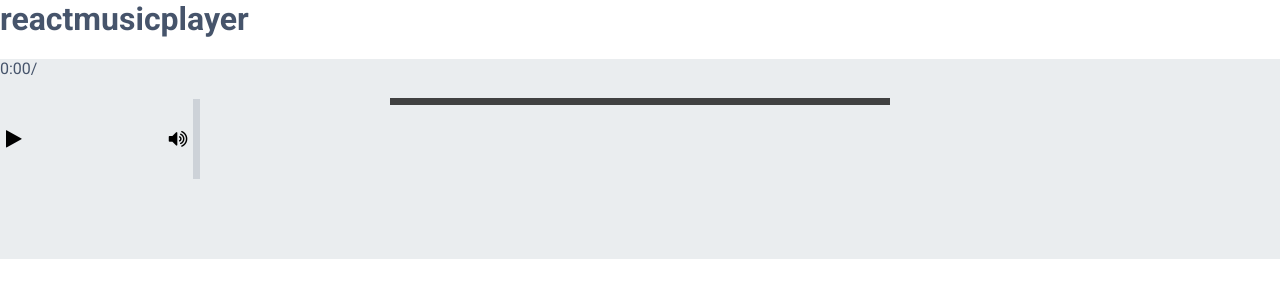
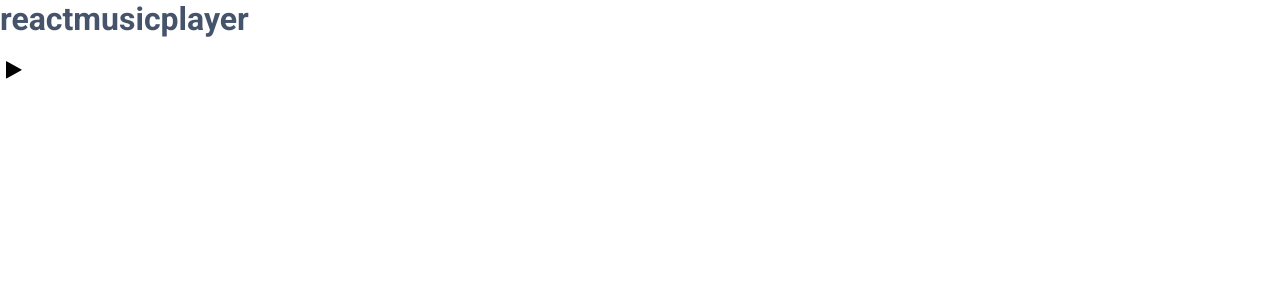
Before and after one commit to vincentchin/reactmusicplayer, a React app: page / in a window 1280 px wide. Shown: the top 300 px of the page. Built offline with nearby package versions, Linux system fonts and the light colour scheme.

Commit message:
Made small style changes

```diff
--- a/components/AudioPlayer.js
+++ b/components/AudioPlayer.js
@@ -21,6 +21,8 @@ export default class AudioPlayer extends Component {
     this.getDuration = this.getDuration.bind(this);
     this.updateTime = this.updateTime.bind(this);
     this.setVolume = this.setVolume.bind(this);
+    this.hoverVolume = this.hoverVolume.bind(this);
+    this.noShow = this.noShow.bind(this);
     this.toggleMute = this.toggleMute.bind(this);
     this.togglePlay = this.togglePlay.bind(this);
     this.resetSong = this.resetSong.bind(this);
@@ -35,7 +37,8 @@ export default class AudioPlayer extends Component {
       totalTimeDisplay: "",
       currentTimeDisplay: "0:00",
       volume: 1.0,
-      preVolumeValue: 0
+      preVolumeValue: 0,
+      hoverState: false
     }
   }
 
@@ -137,6 +140,17 @@ export default class AudioPlayer extends Component {
     this.audio.volume = volume;
   }
 
+  hoverVolume() {
+    this.setState({
+      hoverState: !this.state.hoverState
+    })
+  }
+
+  noShow() {
+    this.setState({
+      hoverState: false
+    })
+  }
   /* PlayerControl Functions */
 
   play() {
@@ -169,32 +183,45 @@ export default class AudioPlayer extends Component {
   }
 
   render() {
+
+    var showVolumeBar = this.state.hoverState ? 'volume-bar' : 'hidden' ;
+    var showPlayer = this.state.playing ? 'player-container' : 'hidden';
+
     return (
-      <div className="player-container">
 
-        <div className="player-options">
+      <div>
+        <button onClick={this.togglePlay} className="player-btn-play">
+          <PlayButton playing={this.state.playing} />
+        </button>
+
+        <div className={showPlayer}>
+          <div className="player">
 
             <div className="player-buttons">
-            <button onClick={this.togglePlay} className="player-btn">
+              <button onClick={this.togglePlay} className="player-btn-play">
                 <PlayButton playing={this.state.playing} />
               </button>
-            <button onClick={this.toggleMute} className="player-btn">
+            </div>
+
+            <div className="timeline">
+              <div className="current-time">{this.state.currentTimeDisplay}</div>
+              <div className="player-progress-container" onClick={this.setProgress}>
+                <ProgressBar progress={this.state.progress} currentTime={this.audio.currentTime} duration={this.audio.duration} />
+              </div>
+              <div className="total-time">{this.state.totalTimeDisplay}</div>
+            </div>
+
+            <div className="volume-container" onMouseLeave={this.noShow}>
+              <div className={showVolumeBar} onClick={this.setVolume}>
+                <VolumeBar volume={this.audio.volume} />
+              </div>
+              <button onClick={this.toggleMute} onMouseEnter={this.hoverVolume} className="player-btn-volume">
                 <MuteButton volume={this.audio.volume}/>
               </button>
             </div>
 
-          <div className="player-volume-container" onClick={this.setVolume}>
-            <VolumeBar volume={this.audio.volume} />
           </div>
-
         </div>
-
-        <div>{this.state.currentTimeDisplay}/{this.state.totalTimeDisplay}</div>
-
-        <div className="player-progress-container" onClick={this.setProgress}>
-          <ProgressBar progress={this.state.progress} currentTime={this.audio.currentTime} duration={this.audio.duration} />
-        </div>
-
       </div>
     )
   }
--- a/components/MuteButton.js
+++ b/components/MuteButton.js
@@ -6,7 +6,7 @@ export default class MuteButton extends Component {
 
     var volumeToggleClass = classnames({
     'fa' : true,
-    'fa-volume-up': this.props.volume === 1,
+    'fa-volume-up': this.props.volume >= 0.7,
     'fa-volume-down': (1 > this.props.volume) && (this.props.volume > 0),
     'fa-volume-off': this.props.volume === 0
     })
--- a/css/style.css
+++ b/css/style.css
@@ -9,27 +9,64 @@ body {
   margin: 0;
 }
 
+.hidden {
+  display: none;
+}
+
 .player-container {
-  position: relative;
+  position: absolute;
   width: 100%;
-  height: 200px;
+  height: 70px;
   bottom: 0;
   margin: 0 auto;
   background-color: #EAEDEF;
 }
-.player-options {
-  width:200px;
+
+.player {
+  display:flex;
+}
+
+.player-progress-container:hover, .player-btn-volume:hover, .player-btn-play:hover, .volume-bar:hover {
+  cursor: pointer;
+}
+
+.player-buttons {
   position: absolute;
-  left:0;
+  bottom:20px;
+  left:20%;
+  display: inline-flex;
+  justify-content: space-between;
+  align-items: center;
+}
+
+.player-btn-play {
+  align-items: center;
+  color: #000;
+  background-color: transparent;
+  border: 0;
+  border-radius: 50%;
+  outline: 0;
+  transition: all .4s;
+}
+
+.timeline {
+  display:inline-flex;
+  width: 60%;
+  margin:0 auto;
+  padding:30px;
+}
+
+.current-time {
+  position:relative;
+  margin:0 auto;
+  height: 70px;
 }
 
 .player-progress-container {
   position: relative;
-
   width: 500px;
   height: 7px;
-  margin: 20px auto;
-
+  margin: 5px;
   background-color: #414141;
 }
 
@@ -38,22 +75,36 @@ body {
   top: 0;
   left: 0;
   bottom: 0;
-
   background-color: #CDD2D8;
 }
 
-.player-volume-container {
-  position: relative;
+.total-time {
+  position:relative;
+  margin:0 auto;
+  height: 70px;
+}
+
+.volume-container {
+  display:inline-flex;
+  position: absolute;
+  right:20%;
+  bottom:20px;
+  width:40px;
+  height: 100px;
+}
+
+
+.volume-bar {
+  position: absolute;
+  bottom:30px;
+  right:20px;
+  z-index: 20;
   width: 7px;
   height: 80px;
   margin: 0 auto;
 
   background-color: #414141;
   border-radius: 0;
-}
-
-.player-progress-container:hover, .player-btn:hover, .player-volume-container:hover {
-  cursor: pointer;
 }
 
 .player-volume-value {
@@ -67,25 +118,10 @@ body {
   border-radius: 0px;
 }
 
-.player-options {
-  display: flex;
-  justify-content: space-between;
-  padding: 40px 0 20px;
-  margin: 0 auto;
-}
-
-.player-buttons {
-  display: inline-flex;
-  justify-content: space-between;
+.player-btn-volume {
   align-items: center;
-  width: 100%;
-}
-
-.player-btn {
-  display: inline-flex;
-  justify-content: center;
-  align-items: center;
-
+  position: absolute;
+  bottom:0;
   color: #000;
 
   background-color: transparent;
@@ -93,7 +129,6 @@ body {
   border-radius: 50%;
   outline: 0;
   transition: all .4s;
-
 }
 
 .fa {
```
Lines whose indentation alone changed are shown as unchanged.
